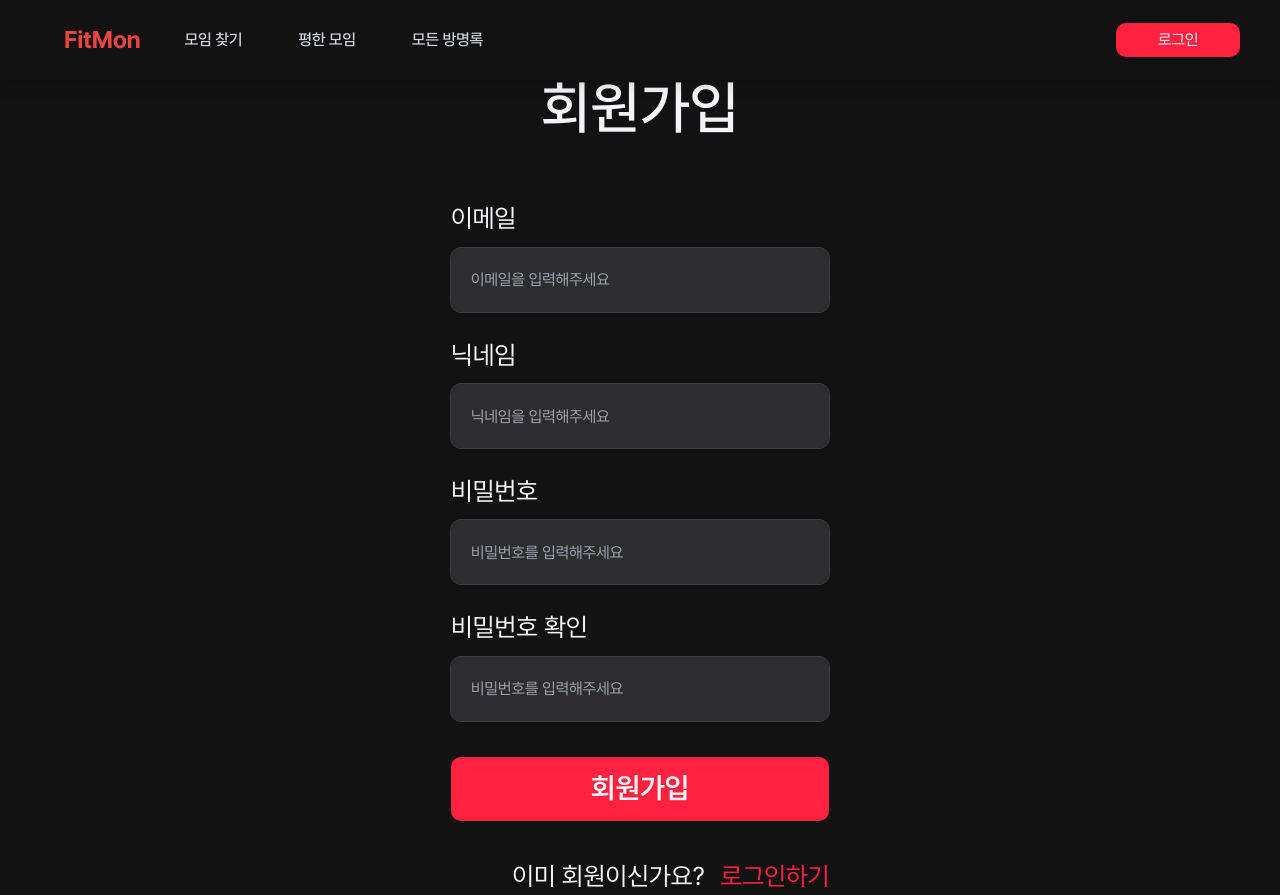
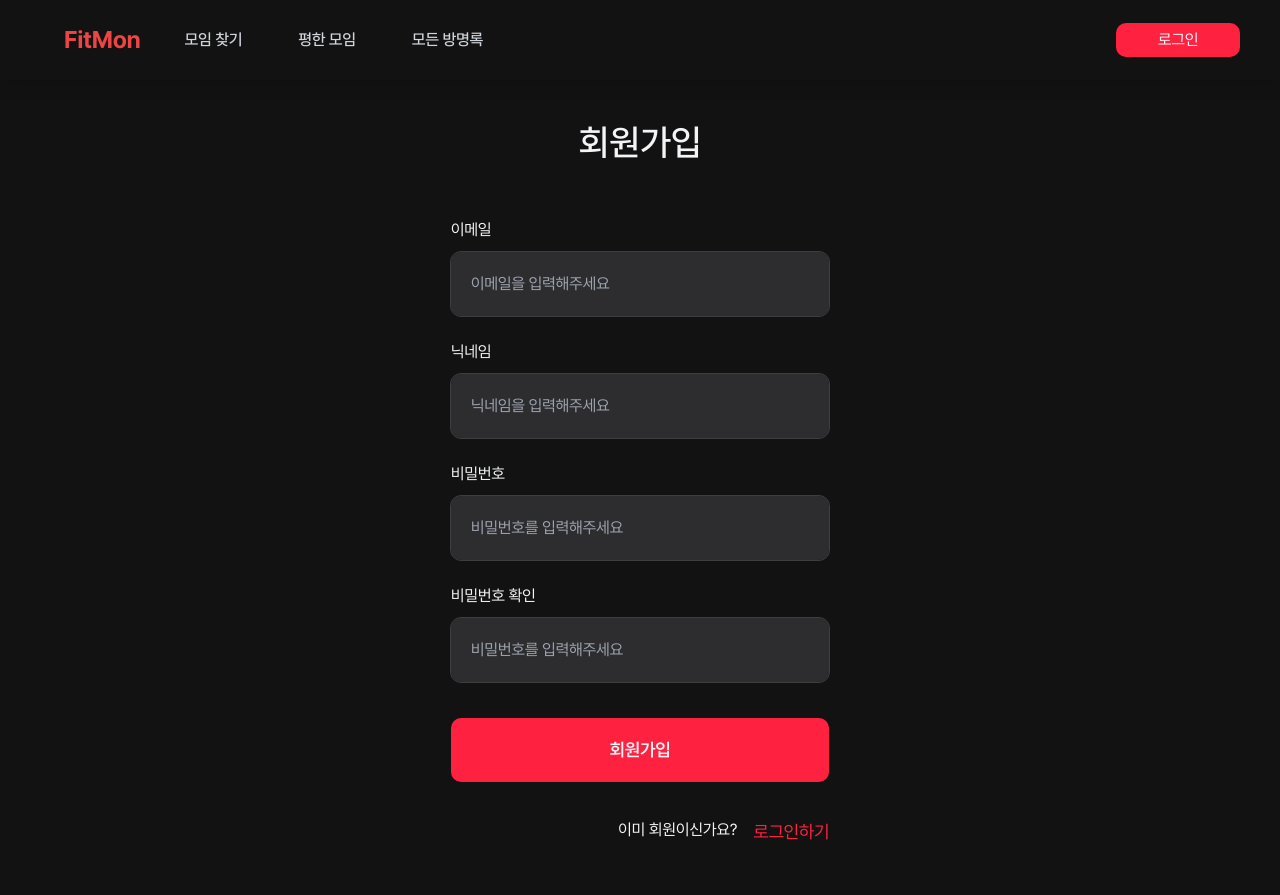
Before and after one commit to FESI06-project/-frontend, a Next.js app: page /register in a window 1280 px wide. Built offline with nearby package versions, Linux system fonts and the light colour scheme.

Commit message:
💄 design: 글자 크기 수정

```diff
--- a/src/components/Button.tsx
+++ b/src/components/Button.tsx
@@ -21,10 +21,10 @@ export default function Button({
 }: ButtonProps) {
   const buttonStyles = {
     default:
-      'w-full h-16 mt-9 rounded-[10px] bg-primary text-[1.8rem] font-semibold',
-    register: 'w-40 h-10 mt-9 rounded-[10px] bg-primary text-[1.6rem]',
+      'w-full h-16 mt-9 rounded-[10px] bg-primary text-[1.125rem] font-semibold',
+    register: 'w-40 h-10 mt-9 rounded-[10px] bg-primary text-[1rem]',
     cancel:
-      'w-40 h-10 mt-9 rounded-[10px] opacity-100 outline outline-1 outline-primary text-[1.6rem]',
+      'w-40 h-10 mt-9 rounded-[10px] opacity-100 outline outline-1 outline-primary text-[1rem]',
   };
   return (
     <button
--- a/src/components/Input.tsx
+++ b/src/components/Input.tsx
@@ -25,7 +25,7 @@ export default function Input({
       placeholder={placeholder}
       onChange={handleInputChange}
       onBlur={handleBlur}
-      className={`w-full h-16 rounded-[10px] px-5 py-6 outline outline-1 outline-dark-400 bg-dark-300 focus:outline-1 focus:outline-[#FF7487] ${className}`}
+      className={`w-full h-16 rounded-[10px] px-5 py-6 text-[1rem] outline outline-1 outline-dark-400 bg-dark-300 focus:outline-1 focus:outline-[#FF7487] ${className}`}
     />
   );
 }
--- a/src/pages/register/index.tsx
+++ b/src/pages/register/index.tsx
@@ -93,10 +93,10 @@ export default function Register() {
   return (
     <div className="w-full h-screen flex justify-center items-center">
       <div className="flex flex-col justify-center items-center max-w-[640px] w-1/3">
-        <h1 className="mb-12 text-[3.6rem] font-medium">회원가입</h1>
+        <h1 className="mb-12 text-[2.25rem] font-medium">회원가입</h1>
 
         <form className="flex flex-col w-full px-6">
-          <p className="mb-2.5 text-[1.6rem]">이메일</p>
+          <p className="mb-2.5 text-[1rem]">이메일</p>
           <Input
             type="email"
             name="email"
@@ -107,12 +107,12 @@ export default function Register() {
             className={formDataError.email ? 'mb-3' : ''}
           />
           {formDataError.email && (
-            <p className="mt-3 text-[1.4rem] text-error">
+            <p className="mt-3 text-[0.875rem] text-error">
               {'유효한 이메일 주소를 입력해주세요.'}
             </p>
           )}
 
-          <p className="mt-6 mb-2.5 text-[1.6rem]">닉네임</p>
+          <p className="mt-6 mb-2.5 text-[1rem]">닉네임</p>
           <Input
             type="text"
             name="nickname"
@@ -123,12 +123,12 @@ export default function Register() {
             className={formDataError.nickname ? 'mb-3' : ''}
           />
           {formDataError.nickname && (
-            <p className="mt-3 text-[1.4rem] text-error">
+            <p className="mt-3 text-[0.875rem] text-error">
               {'닉네임은 2자 이상 10자 이하로 입력해주세요.'}
             </p>
           )}
 
-          <p className="mt-6 mb-2.5 text-[1.6rem]">비밀번호</p>
+          <p className="mt-6 mb-2.5 text-[1rem]">비밀번호</p>
           <Input
             type="password"
             name="password"
@@ -139,12 +139,12 @@ export default function Register() {
             className={formDataError.password ? 'mb-3' : ''}
           />
           {formDataError.password && (
-            <p className="mt-3 text-[1.4rem] text-error">
+            <p className="mt-3 text-[0.875rem] text-error">
               {'비밀번호는 최소 8자 이상이어야 합니다.'}
             </p>
           )}
 
-          <p className="mt-6 mb-2.5 text-[1.6rem]">비밀번호 확인</p>
+          <p className="mt-6 mb-2.5 text-[1rem]">비밀번호 확인</p>
           <Input
             type="password"
             name="passwordCheck"
@@ -155,15 +155,14 @@ export default function Register() {
             className={formDataError.passwordCheck ? 'mb-3' : ''}
           />
           {formDataError.passwordCheck && (
-            <p className="mt-3 text-[1.4rem] text-error">
+            <p className="mt-3 text-[0.875rem] text-error">
               {'비밀번호가 일치하지 않습니다.'}
             </p>
           )}
-
           <Button type="submit" name="회원가입" />
           <div className="flex flex-row justify-end mt-9">
-            <p className="mr-4 text-[1.6rem]">{'이미 회원이신가요?'}</p>
-            <p className="text-[1.6rem] text-primary cursor-pointer">
+            <p className="mr-4 text-[1rem]">{'이미 회원이신가요?'}</p>
+            <p className="text-[1.125rem] text-primary cursor-pointer">
               {'로그인하기'}
             </p>
           </div>
```
